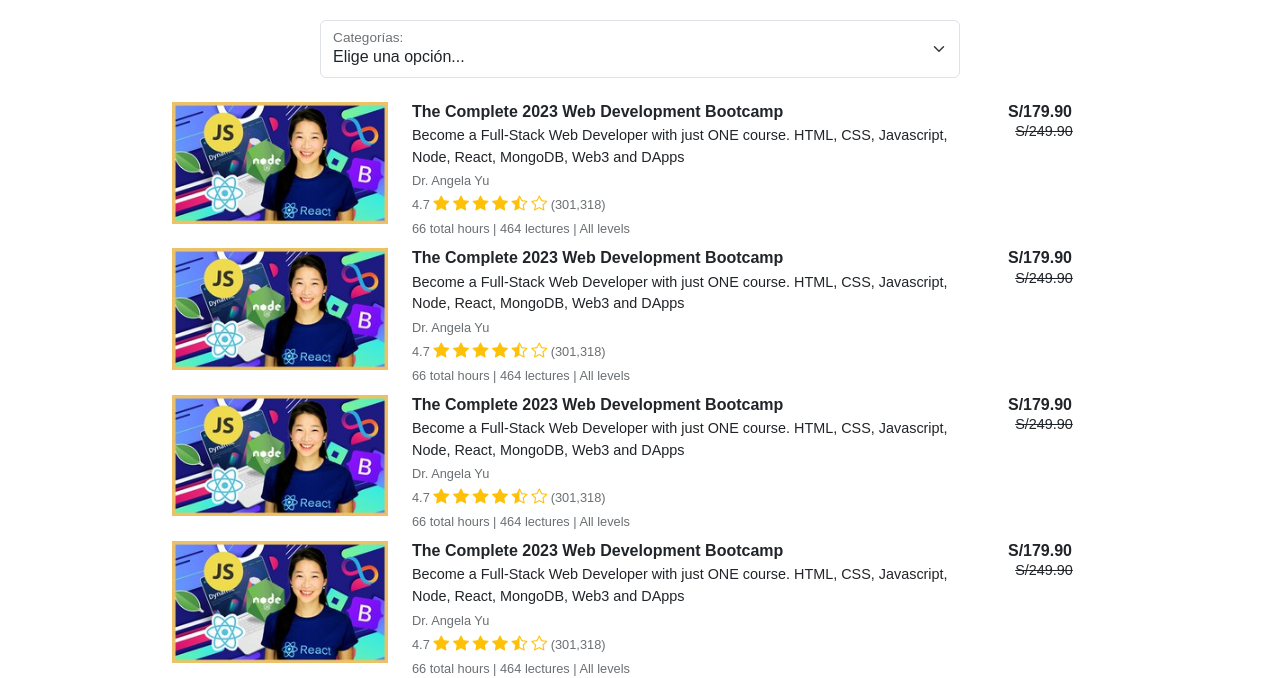
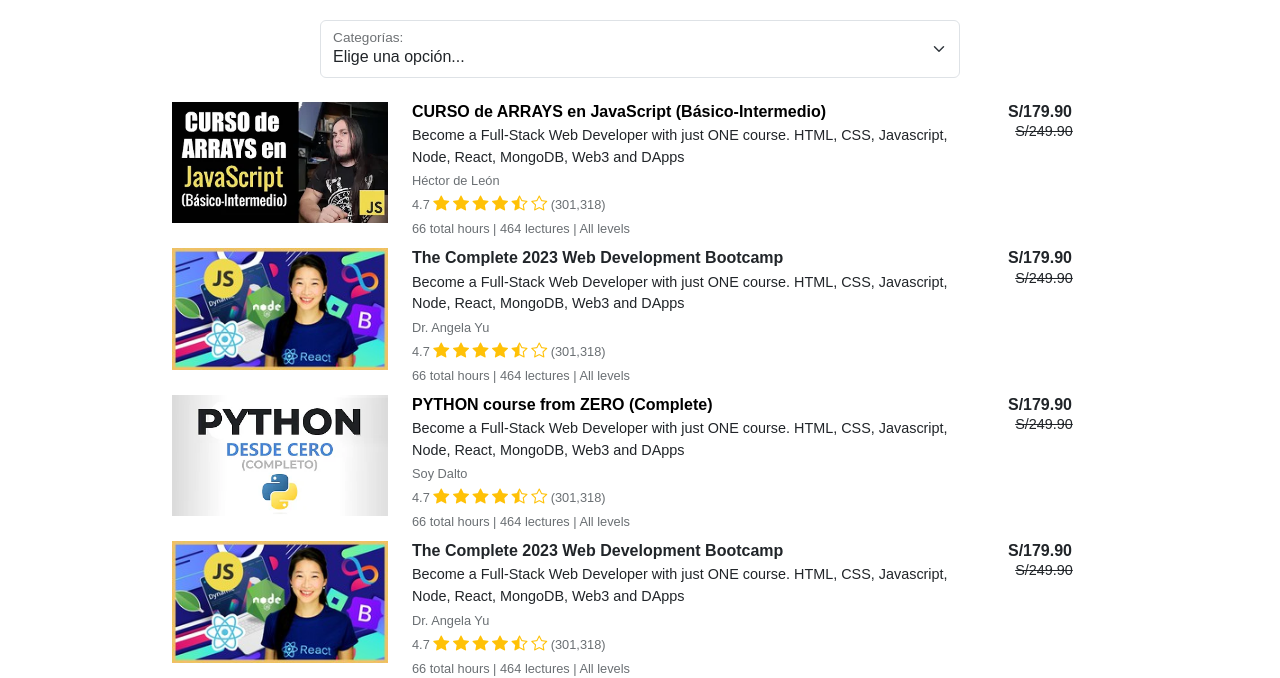
Before and after one commit to ricardomaxayala/3era-entrega-RicardoAyalaMorales, a plain HTML site: page pages/cursos.html in a window 1280 px wide. Shown: the part 158-836 px from the top of the page. Drawn offline with nearby package versions, Linux system fonts and the light colour scheme.

Commit message:
imagenes

```diff
--- a/pages/cursos.html
+++ b/pages/cursos.html
@@ -89,14 +89,14 @@
     <!-- CURSO   -->
     <div class="row w-75 mx-auto my-2">
       <div class="col-xl-3 col-sm-3 col-12">
-        <img src="../img/doctora.jpg" alt="imagen del curso" class="w-100">
+        <img src="../img/leon.jpg" alt="imagen del curso" class="w-100">
       </div>
       <div class="col-xl-7 col-sm-6 col-12">
-        <h6 class="fw-bold mb-1">The Complete 2023 Web Development Bootcamp</h6>
+        <a href="https://www.youtube.com/watch?v=LYF4FeJyccc&t=2551s" class="text-decoration-none text-black" target="_blank"><h6 class="fw-bold mb-1">CURSO de ARRAYS en JavaScript (Básico-Intermedio)</h6></a>
         <p class="mb-0">Become a Full-Stack Web Developer with just ONE course. HTML, CSS, Javascript, Node, React,
           MongoDB, Web3 and DApps</p>
         <div>
-          <span>Dr. Angela Yu</span>
+          <span>Héctor de León</span>
         </div>
         <div>
           <span>
@@ -171,14 +171,14 @@
     <!-- CURSO   -->
     <div class="row w-75 mx-auto my-2">
       <div class="col-xl-3 col-sm-3 col-12">
-        <img src="../img/doctora.jpg" alt="imagen del curso" class="w-100">
+        <img src="../img/dalto.jpg" alt="imagen del curso" class="w-100">
       </div>
       <div class="col-xl-7 col-sm-6 col-12">
-        <h6 class="fw-bold mb-1">The Complete 2023 Web Development Bootcamp</h6>
+        <a href="https://www.youtube.com/watch?v=nKPbfIU442g&t=17513s" class="text-decoration-none text-black" target="_blank"><h6 class="fw-bold mb-1">PYTHON course from ZERO (Complete)</h6></a>
         <p class="mb-0">Become a Full-Stack Web Developer with just ONE course. HTML, CSS, Javascript, Node, React,
           MongoDB, Web3 and DApps</p>
         <div>
-          <span>Dr. Angela Yu</span>
+          <span>Soy Dalto</span>
         </div>
         <div>
           <span>
```
Also changed, not shown: index.html (+1 -1 lines), pages/nosotros.html (+2 -2 lines), img/dalto.jpg (added), img/leon.jpg (added), img/profesorleon.jpg (added).
